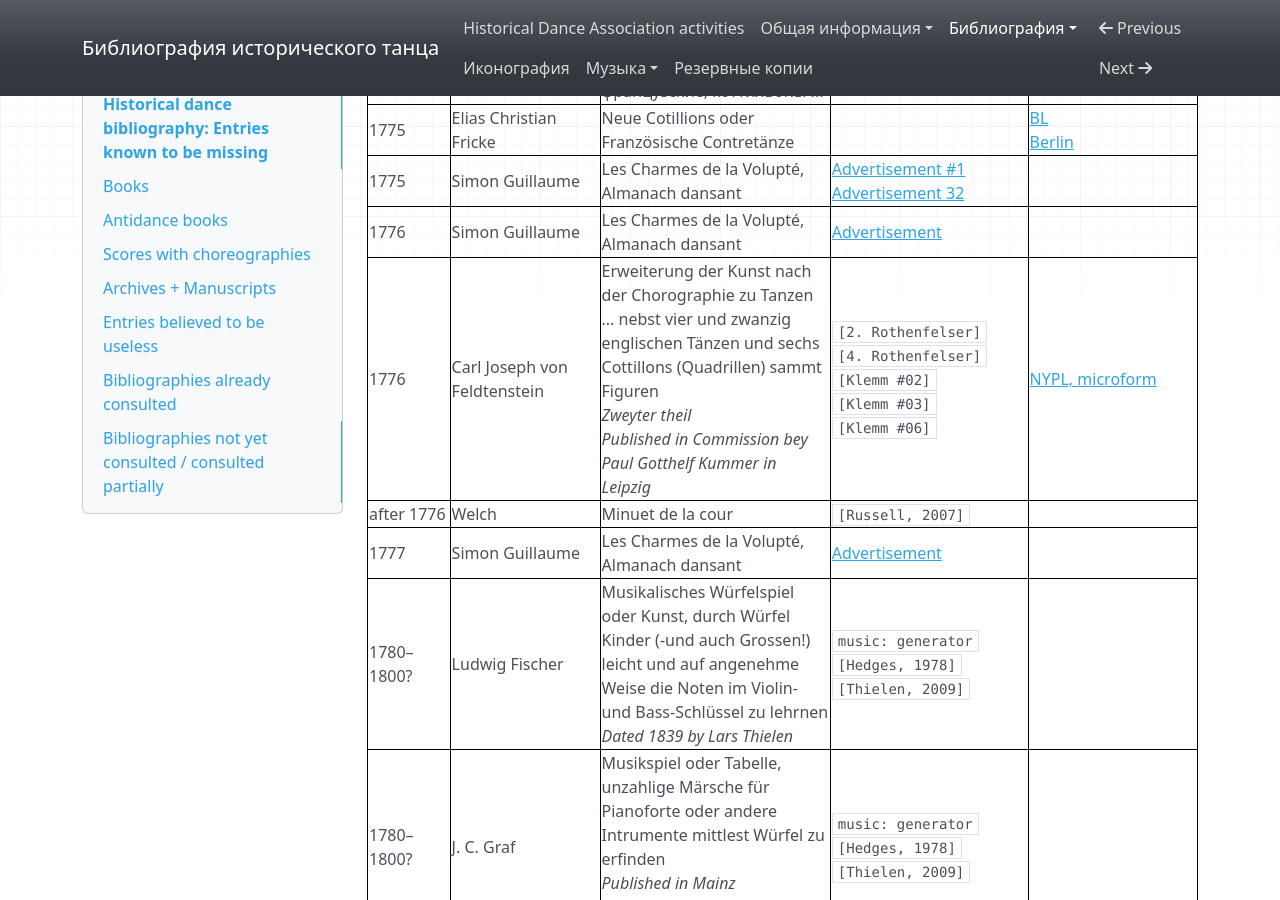
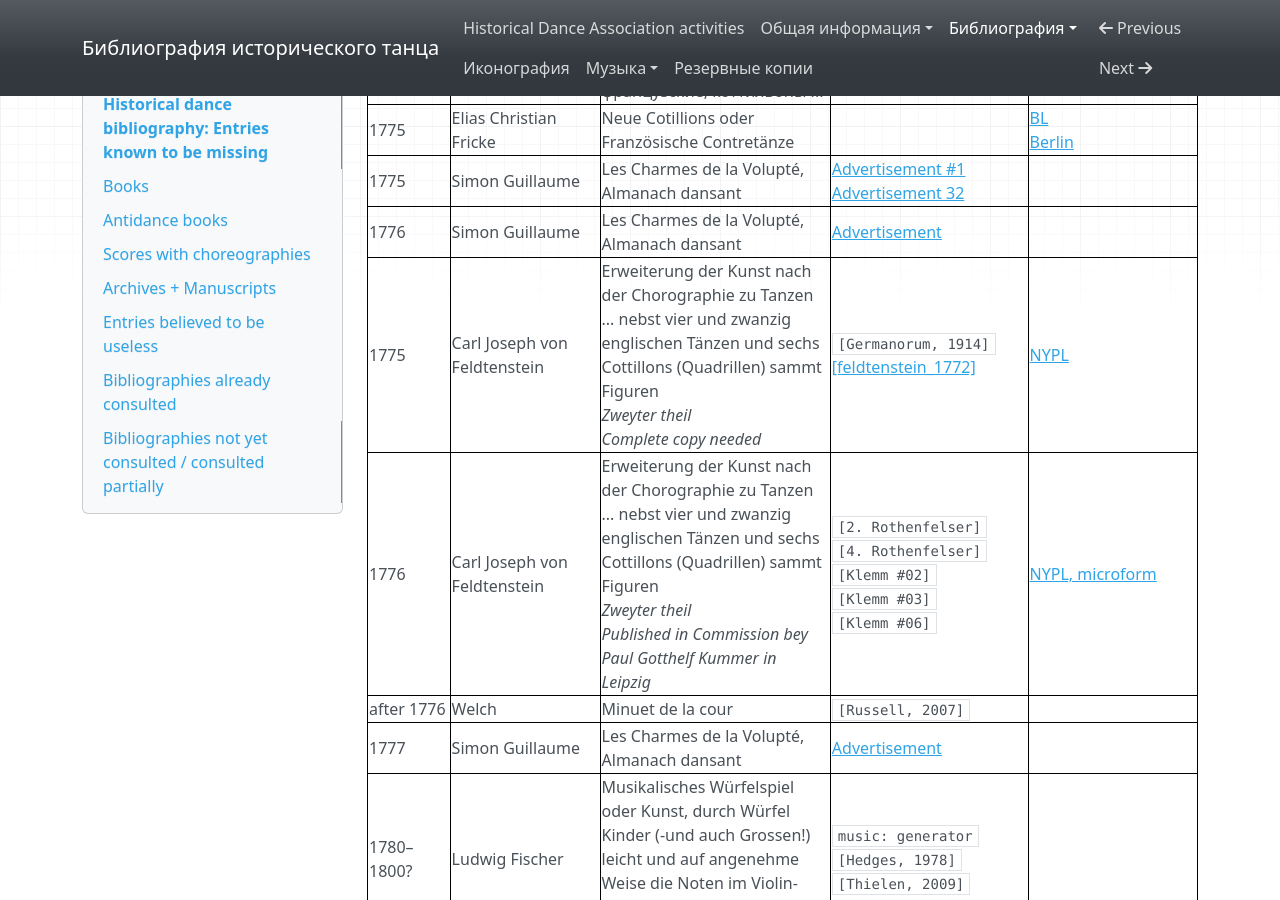
Before and after one commit to hda-technical/dancebooks, an MkDocs documentation site: the page built from docs/bib/missing.md, in a window 1280 px wide and 900 px high, scrolled down 8865 px. Built offline with MkDocs 1.6.1, drawn with Linux system fonts in a browser that asks for light colours; nearby versions of some CDN libraries.

Commit message:
Mark FBG copy of the second volume of [feldtenstein_1772] as incomplete

```diff
--- a/docs/bib/missing.md
+++ b/docs/bib/missing.md
@@ -94,6 +94,7 @@ _This table is intended to be accurate, yet sometimes it is slightly outdated._
 | 1775 | Elias Christian Fricke | Neue Cotillions oder Französische Contretänze | | [BL](http://explore.bl.uk/BLVU1:LSCOP-ALL:BLL01004346613)<br/>[Berlin](https://opac.smb.spk-berlin.de/LNG=EN/CLK?IKT=12&TRM=87567416X) |
 | 1775 | Simon Guillaume | Les Charmes de la Volupté, Almanach dansant | [Advertisement #1](https://books.google.com/books?id=QPdLAAAAcAAJ&pg=RA2-PA27)<br/>[Advertisement 32](https://books.google.com/books?id=rm9bAAAAcAAJ&pg=PT6) | |
 | 1776 | Simon Guillaume | Les Charmes de la Volupté, Almanach dansant | [Advertisement](https://books.google.com/books?id=NwxcAAAAcAAJ&pg=PA434) | |
+| 1775 | Carl Joseph von Feldtenstein | Erweiterung der Kunst nach der Chorographie zu Tanzen ... nebst vier und zwanzig englischen Tänzen und sechs Cottillons (Quadrillen) sammt Figuren<br/>_Zweyter theil_<br/>_Complete copy needed_ | `[Germanorum, 1914]`<br/>[[feldtenstein_1772]](https://bib.hda.org.ru/books/feldtenstein_1772) | [NYPL](https://www.nypl.org/research/research-catalog/bib/b12281520) |
 | 1776 | Carl Joseph von Feldtenstein | Erweiterung der Kunst nach der Chorographie zu Tanzen ... nebst vier und zwanzig englischen Tänzen und sechs Cottillons (Quadrillen) sammt Figuren<br/>_Zweyter theil_<br/>_Published in Commission bey Paul Gotthelf Kummer in Leipzig_ | `[2. Rothenfelser]`<br/>`[4. Rothenfelser]`<br/>`[Klemm #02]`<br/>`[Klemm #03]`<br/>`[Klemm #06]` | [NYPL, microform](https://www.nypl.org/research/research-catalog/bib/b12206299) |
 | after 1776 | Welch | Minuet de la cour | `[Russell, 2007]` | |
 | 1777 | Simon Guillaume | Les Charmes de la Volupté, Almanach dansant | [Advertisement](https://books.google.com/books?id=639LAAAAcAAJ&pg=PA215) | |
```
Also changed, not shown: 1 other file.
